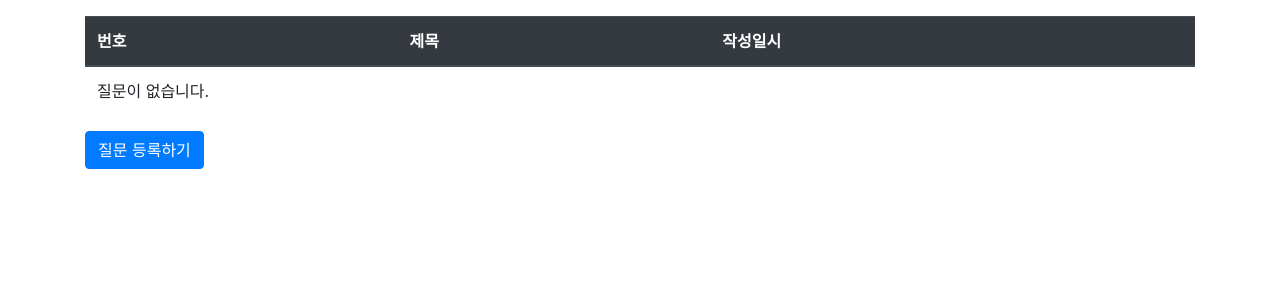
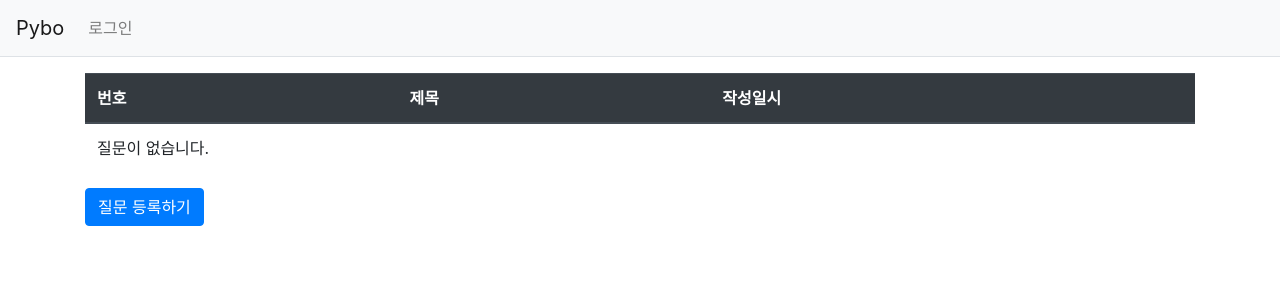
Before and after one commit to Limm-jk/Jump_to_Django, a Django app: page /pybo/ in a window 1280 px wide. Shown: the top 300 px of the page. Run offline with Django 3.2, Linux system fonts and the light colour scheme; data that the repository does not hold is empty; some libraries are stand-ins or nearby versions.

Commit message:
add nav bar

```diff
--- a/templates/base.html
+++ b/templates/base.html
@@ -12,6 +12,23 @@
     <title>Hello, pybo!</title>
 </head>
 <body>
+
+<!-- 네비게이션바 -->
+<nav class="navbar navbar-expand-lg navbar-light bg-light border-bottom">
+    <a class="navbar-brand" href="{% url 'pybo:index' %}">Pybo</a>
+    <button class="navbar-toggler ml-auto" type="button" data-toggle="collapse" data-target="#navbarNav"
+        aria-controls="navbarNav" aria-expanded="false" aria-label="Toggle navigation">
+        <span class="navbar-toggler-icon"></span>
+    </button>
+    <div class="collapse navbar-collapse flex-grow-0" id="navbarNav">
+        <ul class="navbar-nav">
+            <li class="nav-item ">
+                <a class="nav-link" href="#">로그인</a>
+            </li>
+        </ul>
+    </div>
+</nav>
+
 <!-- 기본 템플릿 안에 삽입될 내용 Start -->
 {% block content %}
 {% endblock %}
```
